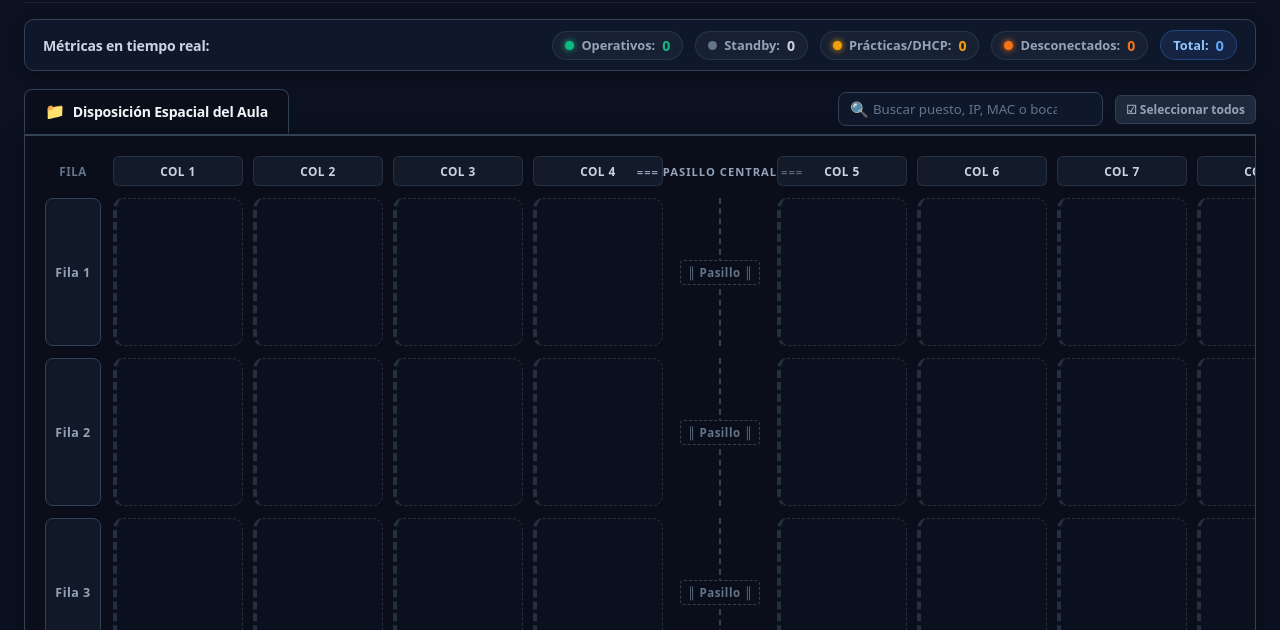
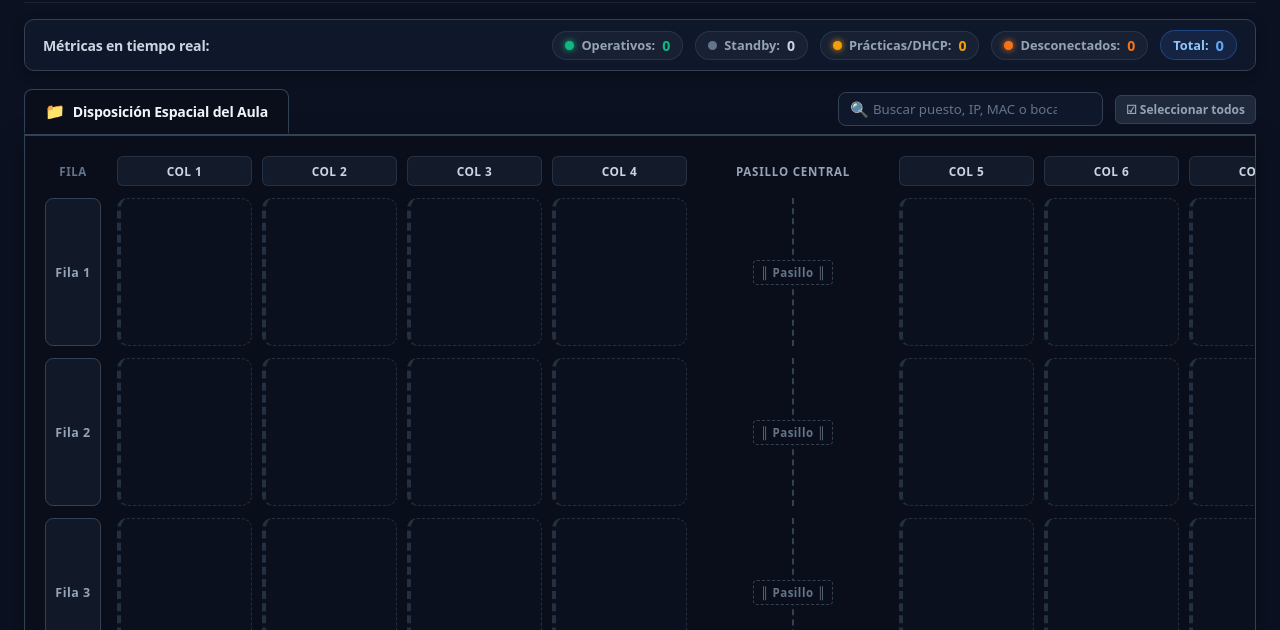
Before and after one commit to Carlos-Lima2510/mesh-panel, a plain HTML site: page src/index.html in a window 1280 px wide. Shown: the part 170-800 px from the top of the page. Drawn offline with Linux system fonts and the light colour scheme; no server answers.

Commit message:
feat: enhance classroom layout with responsive design and updated aisle header

```diff
--- a/src/css/styles.css
+++ b/src/css/styles.css
@@ -593,18 +593,25 @@ body {
   background: #475569;
 }
 
-.classroom-headers {
-  display: grid;
-  grid-template-columns: 56px minmax(max-content, 1fr) 90px minmax(max-content, 1fr) 56px;
-  align-items: center;
-  text-align: center;
-  font-size: 0.8rem;
-  font-weight: 700;
-  color: var(--text-muted);
-  margin-bottom: 12px;
+.classroom-canvas {
+  display: inline-flex;
+  flex-direction: column;
   gap: 12px;
   width: max-content;
   min-width: 100%;
+  box-sizing: border-box;
+}
+
+.classroom-headers {
+  display: grid;
+  grid-template-columns: 56px 1fr 180px 1fr 56px;
+  align-items: center;
+  text-align: center;
+  font-size: 0.8rem;
+  font-weight: 700;
+  color: var(--text-muted);
+  gap: 16px;
+  width: 100%;
   box-sizing: border-box;
 }
 
@@ -613,12 +620,18 @@ body {
   color: #64748b;
   text-transform: uppercase;
   letter-spacing: 0.5px;
+  display: flex;
+  align-items: center;
+  justify-content: center;
+  min-width: 0;
 }
 
 .col-header-block {
   display: grid;
-  grid-template-columns: repeat(var(--cols-hilera, 4), minmax(130px, 1fr));
+  grid-template-columns: repeat(var(--cols-hilera, 4), minmax(0, 1fr));
   gap: 10px;
+  width: 100%;
+  box-sizing: border-box;
 }
 
 .col-header-cell {
@@ -634,36 +647,39 @@ body {
   white-space: nowrap;
   overflow: hidden;
   text-overflow: ellipsis;
+  min-width: 135px;
+  box-sizing: border-box;
 }
 
 .classroom-headers .aisle-header {
-  font-size: 0.7rem;
+  font-size: 0.72rem;
   font-weight: 800;
   color: #94a3b8;
-  text-transform: uppercase;
-  letter-spacing: 1px;
+  letter-spacing: 0.8px;
   display: flex;
   align-items: center;
   justify-content: center;
   text-align: center;
   white-space: nowrap;
+  padding: 0 12px;
+  box-sizing: border-box;
 }
 
 .classroom-grid {
   display: flex;
   flex-direction: column;
   gap: 12px;
-  width: max-content;
-  min-width: 100%;
+  width: 100%;
   box-sizing: border-box;
 }
 
 .classroom-row {
   display: grid;
-  grid-template-columns: 56px minmax(max-content, 1fr) 90px minmax(max-content, 1fr) 56px;
+  grid-template-columns: 56px 1fr 180px 1fr 56px;
   align-items: stretch;
-  gap: 12px;
+  gap: 16px;
   width: 100%;
+  box-sizing: border-box;
 }
 
 .row-label {
@@ -678,12 +694,15 @@ body {
   border-radius: 8px;
   letter-spacing: 0.5px;
   white-space: nowrap;
+  min-width: 0;
 }
 
 .row-block {
   display: grid;
-  grid-template-columns: repeat(var(--cols-hilera, 4), minmax(130px, 1fr));
+  grid-template-columns: repeat(var(--cols-hilera, 4), minmax(0, 1fr));
   gap: 10px;
+  width: 100%;
+  box-sizing: border-box;
 }
 
 .row-block > * {
@@ -696,6 +715,8 @@ body {
   align-items: center;
   justify-content: center;
   position: relative;
+  padding: 0 12px;
+  box-sizing: border-box;
 }
 
 .aisle-divider::after {
@@ -738,7 +759,7 @@ body {
   min-height: 148px;
   height: 100%;
   box-sizing: border-box;
-  min-width: 130px;
+  min-width: 135px;
   width: 100%;
   overflow: hidden;
   cursor: pointer;
--- a/src/index.html
+++ b/src/index.html
@@ -135,12 +135,14 @@
 
     <!-- CUADRÍCULA DINÁMICA DEL AULA (PASILLO EN EL MEDIO SIEMPRE) -->
     <main class="classroom-container">
-      <div class="classroom-headers" id="classroom-headers">
-        <!-- Columnas generadas dinámicamente: Col 1..Col N | === PASILLO CENTRAL === | Col N+1..Col 2N -->
-      </div>
+      <div class="classroom-canvas">
+        <div class="classroom-headers" id="classroom-headers">
+          <!-- Columnas generadas dinámicamente: Col 1..Col N | === PASILLO CENTRAL === | Col N+1..Col 2N -->
+        </div>
 
-      <div class="classroom-grid" id="classroom-grid">
-        <!-- Filas generadas dinámicamente con Fila X, Bloque Izquierdo, ║ Pasillo ║, Bloque Derecho, Fila X -->
+        <div class="classroom-grid" id="classroom-grid">
+          <!-- Filas generadas dinámicamente con Fila X, Bloque Izquierdo, ║ Pasillo ║, Bloque Derecho, Fila X -->
+        </div>
       </div>
     </main>
   </section>
--- a/src/js/renderer.js
+++ b/src/js/renderer.js
@@ -47,7 +47,7 @@ export class DashboardRenderer {
       headersContainer.innerHTML = `
         <div class="corner-header">Fila</div>
         <div class="col-header-block" style="--cols-hilera: ${this.colsHilera}">${leftColsHtml}</div>
-        <div class="aisle-header">=== PASILLO CENTRAL ===</div>
+        <div class="aisle-header">PASILLO CENTRAL</div>
         <div class="col-header-block" style="--cols-hilera: ${this.colsHilera}">${rightColsHtml}</div>
         <div class="corner-header">Fila</div>
       `;
```
